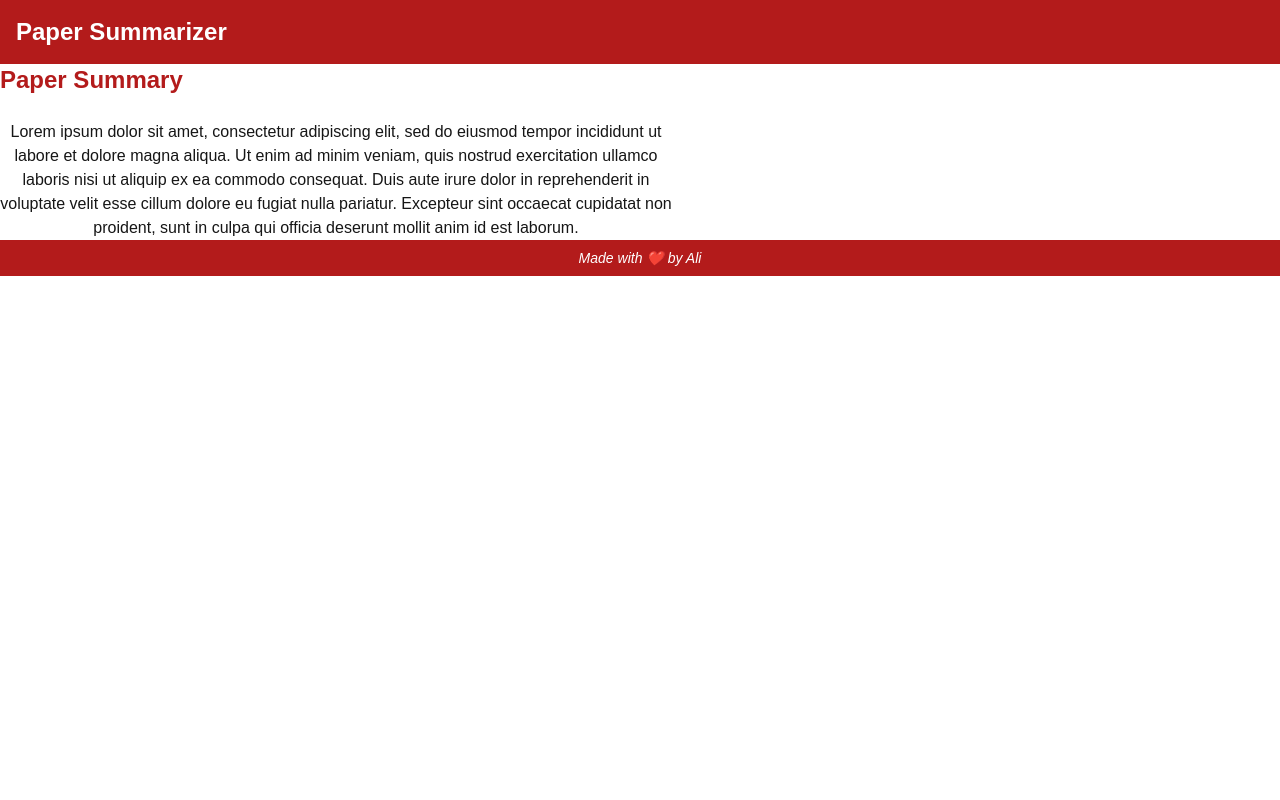
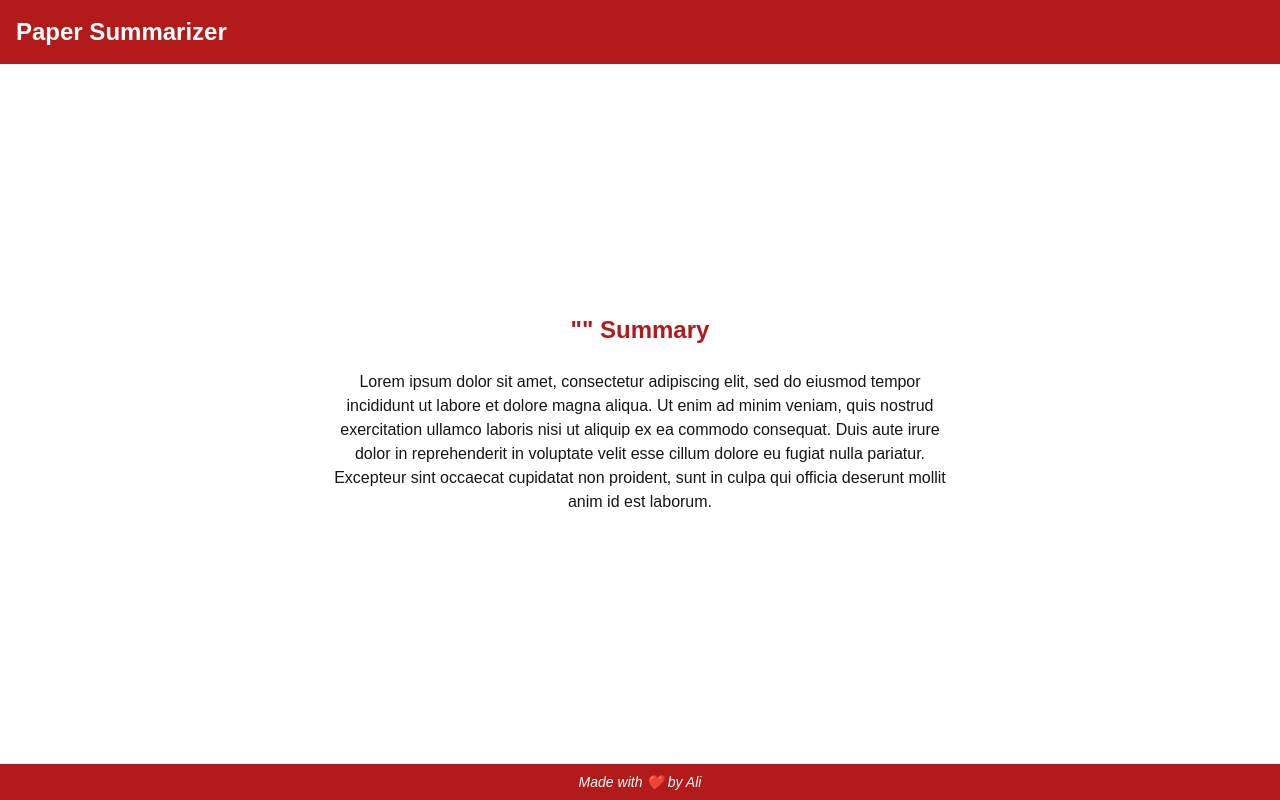
Before and after one commit to alimomennasab/paper-summarizer, a Next.js app in the folder frontend/: page /SummaryPage in a window 1280 px wide. Built offline with nearby package versions, Linux system fonts and the light colour scheme.

Commit message:
summary page ui update

```diff
--- a/frontend/src/app/SummaryPage/page.tsx
+++ b/frontend/src/app/SummaryPage/page.tsx
@@ -7,7 +7,7 @@ import Footer from '../components/Footer';
 
 export default function SummarizePage() {
   const [summary, setSummary] = useState('');
-  const { file } = useUploadContext();
+  const { file, fileName } = useUploadContext();
 
   useEffect(() => {
     const fetchSummary = async () => {
@@ -40,9 +40,9 @@ export default function SummarizePage() {
   return (
     <div className="flex flex-col h-screen w-screen">
         <Navbar />
-        <div>
+        <div className='flex flex-1 flex-col items-center justify-center w-full max-w-2xl mx-auto px-6'>
             <h1 className="text-2xl font-bold mb-6">
-                Paper Summary
+                &quot;{fileName}&quot; Summary
             </h1>
             {summary ?
                 <p className='text-md text-center text-[var(--dark)] max-w-2xl'>
--- a/frontend/src/app/components/SummarizeButton.tsx
+++ b/frontend/src/app/components/SummarizeButton.tsx
@@ -4,13 +4,15 @@ import { useUploadContext } from './UploadContext';
 
 type SummarizeButtonProps = {
     uploadedPDF: File | null;
+    fileName?: string;
 }
 
-export default function SummarizeButton({uploadedPDF}: SummarizeButtonProps) {
+export default function SummarizeButton({uploadedPDF, fileName}: SummarizeButtonProps) {
     const router = useRouter();
-    const { setFile } = useUploadContext();
+    const { setFile, setFileName } = useUploadContext();
     const handleClick = () => {
         setFile(uploadedPDF);
+        setFileName(fileName?.replace(".pdf", "") ?? null);
         router.push('/SummaryPage');
     }
 
--- a/frontend/src/app/components/UploadArea.tsx
+++ b/frontend/src/app/components/UploadArea.tsx
@@ -60,7 +60,7 @@ export default function UploadArea() {
               <div className="text-center text-[var(--dark)]">
                 <p className="text-lg font-semibold">File Selected:</p>
                 <p className="text-md">{file.name}</p>
-                <SummarizeButton uploadedPDF={file} />
+                <SummarizeButton uploadedPDF={file} fileName={file.name} />
               </div>
             )}
           </div>
--- a/frontend/src/app/components/UploadContext.tsx
+++ b/frontend/src/app/components/UploadContext.tsx
@@ -5,6 +5,8 @@ import React, { createContext, useContext, useState } from "react";
 type UploadContextType = {
   file: File | null;
   setFile: React.Dispatch<React.SetStateAction<File | null>>;
+  fileName: string | null;
+  setFileName: React.Dispatch<React.SetStateAction<string | null>>;
 };
 
 const UploadContext = createContext<UploadContextType | undefined>(undefined);
@@ -12,9 +14,10 @@ const UploadContext = createContext<UploadContextType | undefined>(undefined);
 // Provider component to manage the upload
 export const UploadProvider: React.FC<{ children: React.ReactNode }> = ({ children }) => {
   const [file, setFile] = useState<File | null>(null);
+  const [fileName, setFileName] = useState<string | null>(null);
 
   return (
-    <UploadContext.Provider value={{ file, setFile }}>
+    <UploadContext.Provider value={{ file, setFile, fileName, setFileName }}>
       {children}
     </UploadContext.Provider>
   );
```
